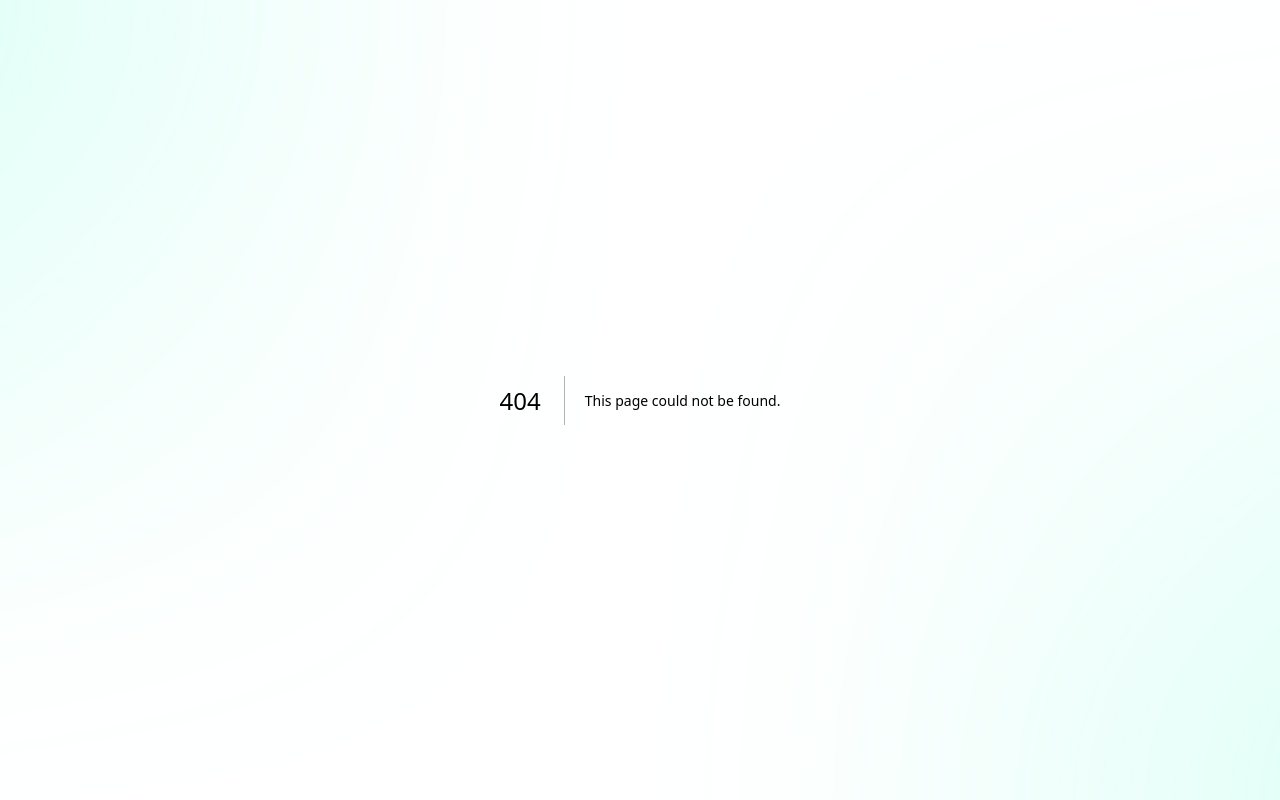
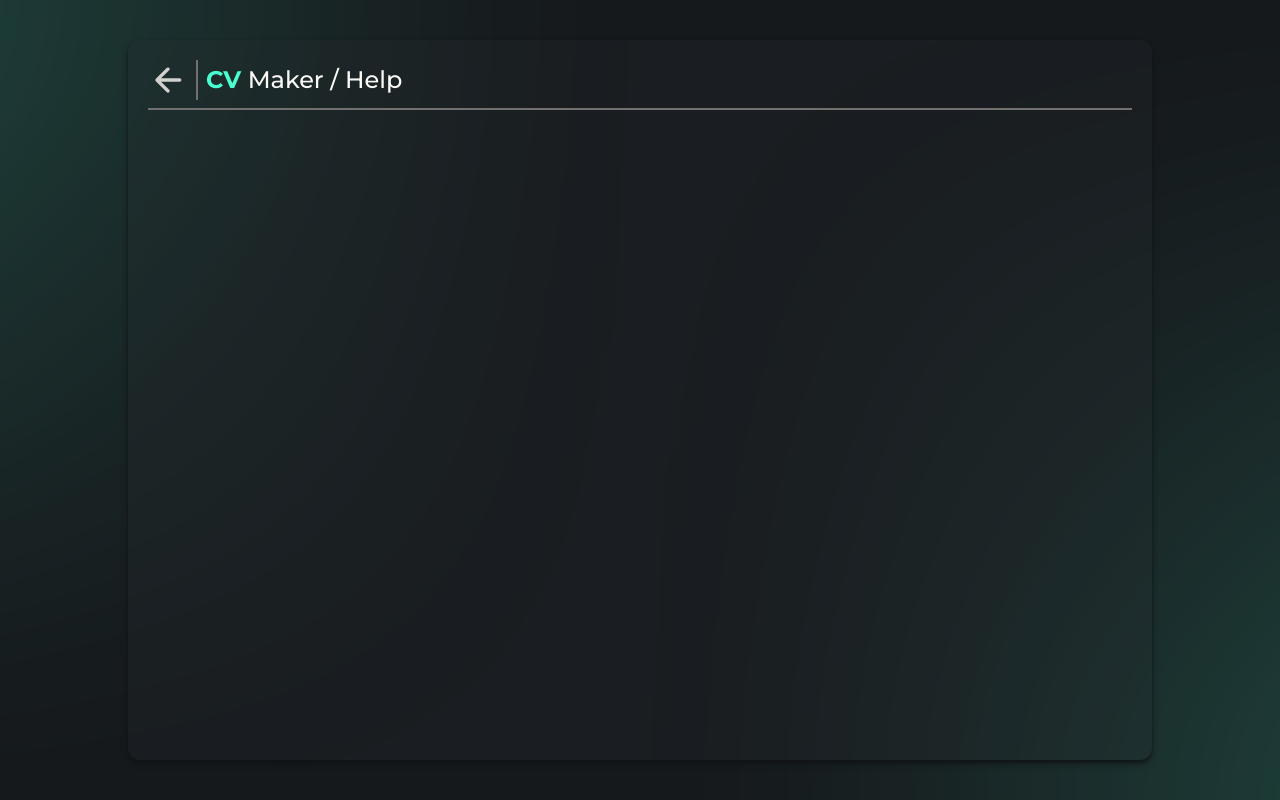
Before and after one commit to muscaa/cv-maker, a Next.js app: page /help in a window 1280 px wide. Before the commit this address had no page. Built offline with nearby package versions, Linux system fonts and the light colour scheme.

Commit message:
Added more pages

```diff
--- a/src/app/components/IconSquareButton.tsx
+++ b/src/app/components/IconSquareButton.tsx
@@ -15,7 +15,7 @@ export default function IconSquareButton(props: IconSquareButtonProps) {
                 bg-background-4 bg-opacity-25 hover:bg-opacity-50 active:bg-opacity-25
                 shadow-md shadow-shadow
                 transition-colors duration-200 ease-in-out
-                w-40 h-40
+                size-20 sm:size-28 lg:size-40
             "
             onClick={props.onAction}
         >
--- /dev/null
+++ b/src/app/components/Menu.tsx
@@ -0,0 +1,48 @@
+import * as SVG from "../SVG";
+
+import { useRouter } from "next/navigation";
+
+import IconButton from "./IconButton";
+import Divider from "./Divider";
+
+export interface MenuProps {
+    backPage?: string;
+    title?: string;
+    titleBar?: React.ReactNode;
+    children?: React.ReactNode;
+}
+
+export default function Menu(props: MenuProps) {
+    const router = useRouter();
+
+    return (
+        <div
+            className="
+                flex flex-col size-full
+                bg-background-2 bg-opacity-25
+                shadow-md shadow-shadow
+                p-5 rounded-xl gap-2
+            "
+        >
+            <div className="flex">
+                <div className="flex w-full items-center gap-2">
+                    <IconButton icon={SVG.ArrowBack} className="w-10 h-10 text-text-2" onAction={() => {
+                        if (!props.backPage) {
+                            router.back();
+                            return;
+                        }
+
+                        router.push(props.backPage);
+                    }} />
+                    <Divider className="h-full" />
+                    <h3><span className="text-secondary font-bold">CV</span> Maker / {props.title}</h3>
+                    {props.titleBar}
+                </div>
+            </div>
+            <Divider />
+            <div className="flex flex-col max-h-full overflow-auto gap-2 p-2">
+                {props.children}
+            </div>
+        </div>
+    );
+}
--- /dev/null
+++ b/src/app/help/page.tsx
@@ -0,0 +1,13 @@
+"use client";
+
+import Main from "../components/Main";
+import Menu from "../components/Menu";
+
+export default function Help() {
+    return (
+        <Main>
+            <Menu backPage="/" title="Help">
+            </Menu>
+        </Main>
+    );
+}
--- a/src/app/library/page.tsx
+++ b/src/app/library/page.tsx
@@ -1,12 +1,9 @@
 "use client";
-
-import * as SVG from "../SVG";
-
-import { useRouter } from "next/navigation";
 
 import Main from "../components/Main";
 import Divider from "../components/Divider";
-import IconButton from "../components/IconButton";
+import Menu from "../components/Menu";
+import InputField from "../components/InputField";
 
 interface LibraryEntryProps {
     name: string;
@@ -38,43 +35,34 @@ function LibraryEntry(props: LibraryEntryProps) {
     );
 }
 
+function TitleBar() {
+    return (
+        <div className="flex flex-1 size-full items-center justify-end">
+            <div>
+                <InputField placeholder="Search..." />
+            </div>
+        </div>
+    );
+}
+
 export default function Library() {
-    const router = useRouter();
-
     const projects = [];
 
     for (let i = 1; i <= 20; i++) {
         projects.push({
             name: "Project " + i,
             date: "2021-10-01",
-            tags: [ "tag1", "tag2", "tag3" ],
+            tags: ["tag1", "tag2", "tag3"],
         });
     }
 
     return (
         <Main>
-            <div
-                className="
-                    flex flex-col size-full
-                    bg-background-2 bg-opacity-25
-                    shadow-md shadow-shadow
-                    p-5 rounded-xl gap-2
-                "
-            >
-                <div className="flex">
-                    <div className="flex items-center gap-2">
-                        <IconButton icon={SVG.ArrowBack} className="w-12 h-12 text-text-2" onAction={router.back} />
-                        <Divider className="h-full" />
-                        <h2><span className="text-secondary font-bold">CV</span> Maker / Library</h2>
-                    </div>
-                </div>
-                <Divider />
-                <div className="flex flex-col max-h-full overflow-auto gap-2 p-2">
-                    {projects.map((project, index) => (
-                        <LibraryEntry key={index} name={project.name} date={project.date} tags={project.tags} />
-                    ))}
-                </div>
-            </div>
+            <Menu backPage="/" title="Library" titleBar={<TitleBar />}>
+                {projects.map((project, index) => (
+                    <LibraryEntry key={index} name={project.name} date={project.date} tags={project.tags} />
+                ))}
+            </Menu>
         </Main>
     );
 }
--- /dev/null
+++ b/src/app/new-project/page.tsx
@@ -0,0 +1,13 @@
+"use client";
+
+import Main from "../components/Main";
+import Menu from "../components/Menu";
+
+export default function NewProject() {
+    return (
+        <Main>
+            <Menu backPage="/" title="New Project">
+            </Menu>
+        </Main>
+    );
+}
--- a/src/app/page.tsx
+++ b/src/app/page.tsx
@@ -54,16 +54,17 @@ export default function Home() {
         <Main>
             <h1><span className="text-secondary font-bold">CV</span> Maker</h1>
             <div className="flex-grow"></div>
-            <div className="flex flex-wrap justify-center gap-4 lg:gap-8">
-                <IconSquareButton text="New" icon={SVG.Add} onAction={() => {
-                }} />
-                <IconSquareButton text="Library" icon={SVG.Folder} onAction={() => router.push("/library")} />
-                <IconSquareButton text="Load" icon={SVG.UploadFile} onAction={() => {
-                }} />
-                <IconSquareButton text="Settings" icon={SVG.Settings} onAction={() => {
-                }} />
-                <IconSquareButton text="Help" icon={SVG.QuestionMark} onAction={() => {
-                }} />
+            <div className="flex flex-col gap-4 lg:gap-8">
+                <div className="flex flex-wrap justify-center gap-4 lg:gap-8">
+                    <IconSquareButton text="New Project" icon={SVG.Add} onAction={() => router.push("/new-project")} />
+                    <IconSquareButton text="Library" icon={SVG.Folder} onAction={() => router.push("/library")} />
+                    <IconSquareButton text="Load" icon={SVG.UploadFile} onAction={() => {
+                    }} />
+                </div>
+                <div className="flex flex-wrap justify-center gap-4 lg:gap-8">
+                    <IconSquareButton text="Settings" icon={SVG.Settings} onAction={() => router.push("/settings")} />
+                    <IconSquareButton text="Help" icon={SVG.QuestionMark} onAction={() => router.push("/help")} />
+                </div>
             </div>
             <div className="flex-grow"></div>
         </Main>
--- /dev/null
+++ b/src/app/settings/page.tsx
@@ -0,0 +1,13 @@
+"use client";
+
+import Main from "../components/Main";
+import Menu from "../components/Menu";
+
+export default function Settings() {
+    return (
+        <Main>
+            <Menu backPage="/" title="Settings">
+            </Menu>
+        </Main>
+    );
+}
```
